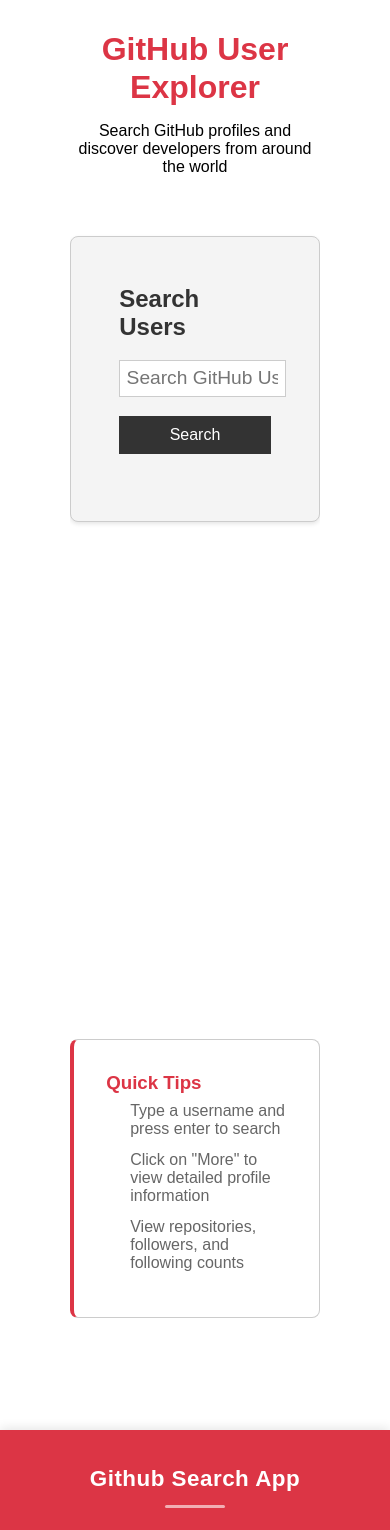
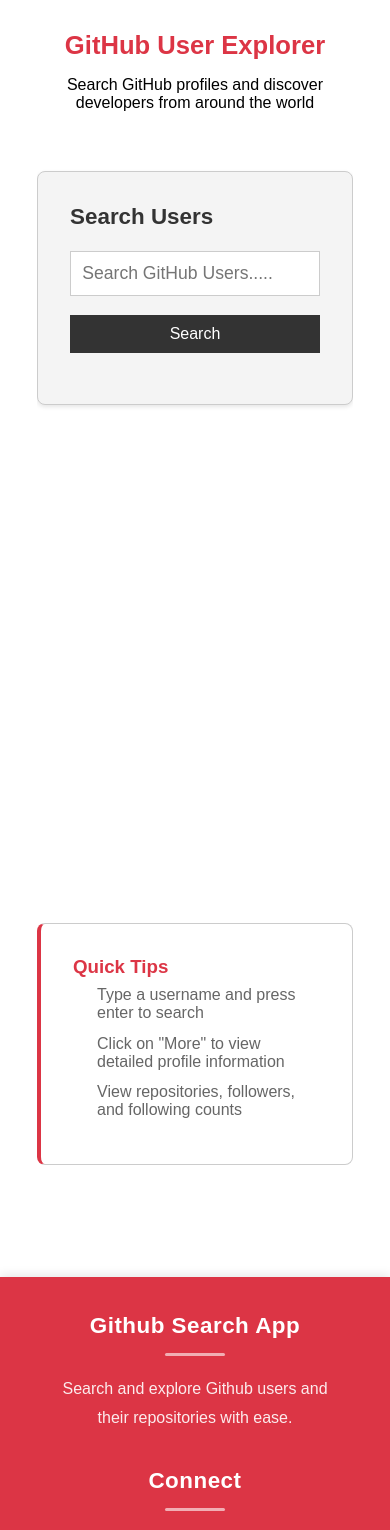
Before and after one commit to Noble-247/Github-Search-App, a React (Vite) app: page / in a window 390 px wide. Shown: the part 140-1670 px from the top of the page. Built offline with nearby package versions, Linux system fonts and the light colour scheme.

Commit message:
Improves layout consistency and updates footer links
Refines container sizing and heading styles for better visual consistency.
Adds new 'medium' typography utility.
Updates footer social links to use actual profile URLs.
Enhances responsive design and section organization for readability.

```diff
--- a/src/components/layout/Footer.jsx
+++ b/src/components/layout/Footer.jsx
@@ -5,7 +5,7 @@
 
   return (
     <footer className='footer'>
-      <div className='footer-content'>
+      <div className='footer-content container'>
         <div className='footer-section'>
           <h4>Github Search App</h4>
           <p>
@@ -16,14 +16,14 @@
           <h4>Connect</h4>
           <div className='social-links'>
             <a
-              href='https://github.com/yourusername'
+              href='https://github.com/Noble-247'
               target='_blank'
               rel='noopener noreferrer'
               className='social-link'>
               <FaGithub />
             </a>
             <a
-              href='https://linkedin.com/in/yourusername'
+              href='https://www.linkedin.com/in/emmanuel-ekpobimi-7ab32b9b/'
               target='_blank'
               rel='noopener noreferrer'
               className='social-link'>
@@ -39,7 +39,7 @@
           </div>
         </div>
       </div>
-      <div className='footer-bottom'>
+      <div className='footer-bottom container'>
         <p>
           &copy; {year} Github Search App. Designed by
           <a
--- a/src/components/pages/About.jsx
+++ b/src/components/pages/About.jsx
@@ -6,7 +6,7 @@
       </h1>
 
       <div className='card bg-light'>
-        <h2 className='text-dark mb-2'>What is Github Search?</h2>
+        <h2 className='text-dark medium mb-2'>What is Github Search?</h2>
         <p className='lead'>
           Github Search is a powerful tool that allows you to easily search and
           explore Github user profiles. Built with React, this application
--- a/src/components/pages/Home.jsx
+++ b/src/components/pages/Home.jsx
@@ -7,18 +7,14 @@
     <Fragment>
       <div className='container'>
         <div className='home-header text-center my-4'>
-          <h1 className='large text-primary'>
-            GitHub User Explorer <i className='fab fa-github'></i>
-          </h1>
+          <h1 className='large text-primary'>GitHub User Explorer</h1>
           <p className='lead mb-3'>
             Search GitHub profiles and discover developers from around the world
           </p>
         </div>
 
-        <div className='search-container card bg-light p-3 mb-4'>
-          <h2 className='text-dark mb-2'>
-            <i className='fas fa-search'></i> Search Users
-          </h2>
+        <div className='search-container card bg-light p-2 mb-4'>
+          <h2 className='text-dark medium mb-2'>Search Users</h2>
           <Search />
         </div>
 
--- a/src/index.css
+++ b/src/index.css
@@ -1,4 +1,4 @@
-/* Global Styles */
+/* ================================================= GLOBAL/GENERAL STYLES ================================================= */
 :root {
   --primary-color: #dc3545;
   --dark-color: #333333;
@@ -10,6 +10,7 @@
 * {
   margin: 0;
   padding: 0;
+  box-sizing: border-box;
 }
 
 html {
@@ -57,7 +58,7 @@
 
 /* Utilities */
 .container {
-  width: 80%;
+  width: 90%;
   max-width: 1100px;
   margin: auto;
   overflow: hidden;
@@ -77,6 +78,12 @@
 
 .large {
   font-size: 3rem;
+  line-height: 1.2;
+  margin-bottom: 1rem;
+}
+
+.medium {
+  font-size: 2.5rem;
   line-height: 1.2;
   margin-bottom: 1rem;
 }
@@ -341,7 +348,6 @@
   border-radius: 50%;
 }
 
-/* Forms */
 input {
   margin: 1.2rem 0;
 }
@@ -360,8 +366,8 @@
 textarea {
   display: block;
   width: 100%;
-  padding: 0.4rem;
-  font-size: 1.2rem;
+  padding: 0.7rem;
+  font-size: 1.1rem;
   border: 1px solid #ccc;
 }
 
@@ -402,11 +408,15 @@
   }
 
   .x-large {
-    font-size: 3rem;
+    font-size: 2.5rem;
   }
 
   .large {
-    font-size: 2rem;
+    font-size: 1.6rem;
+  }
+
+  .medium {
+    font-size: 1.4rem;
   }
 
   .lead {
@@ -414,7 +424,7 @@
   }
 }
 
-/* Navbar */
+/* ================================================= NAVBAR STYLES ================================================= */
 .navbar {
   position: sticky;
   top: 0;
@@ -454,7 +464,7 @@
 .navbar ul li a {
   display: flex;
   align-items: center;
-  gap: 0.5rem;
+  gap: 1.5rem;
   padding: 0.5rem 1rem;
   border-radius: 4px;
   transition: all 0.3s ease;
@@ -493,7 +503,8 @@
     display: none;
   }
 }
-/* Home page styles */
+
+/* ================================================= HOME PAGE STYLES ================================================= */
 .home-header {
   padding: 2rem 0;
 }
@@ -517,7 +528,7 @@
   color: #666;
 }
 
-/* Search component styles */
+/* ================================================= SEARCH COMPONENT STYLES ================================================= */
 .search-input {
   outline-color: #dc3545;
   padding: 0.4rem;
@@ -531,14 +542,14 @@
   padding: 10px 20px;
 }
 
-/*Spinner component styles */
+/* ================================================= SPINNER COMPONENT STYLES ================================================= */
 .spinner-image {
   width: 200px;
   margin: auto;
   display: block;
 }
 
-/* About page styles */
+/* ================================================= ABOUT PAGE STYLES ================================================= */
 .about-section {
   line-height: 1.5;
   min-height: 81.8vh; /* Change height to min-height */
@@ -556,7 +567,7 @@
   }
 }
 
-/* Not-found page styles */
+/* ================================================= NOT-FOUND PAGE STYLES ================================================= */
 .not-found-container {
   min-height: 80vh;
   display: flex;
@@ -646,11 +657,11 @@
 
 @media (max-width: 768px) {
   .not-found-content h1 {
-    font-size: 6rem;
+    font-size: 4.5rem;
   }
 
   .not-found-content h2 {
-    font-size: 1.5rem;
+    font-size: 1.4rem;
   }
 
   .not-found-content p {
```
